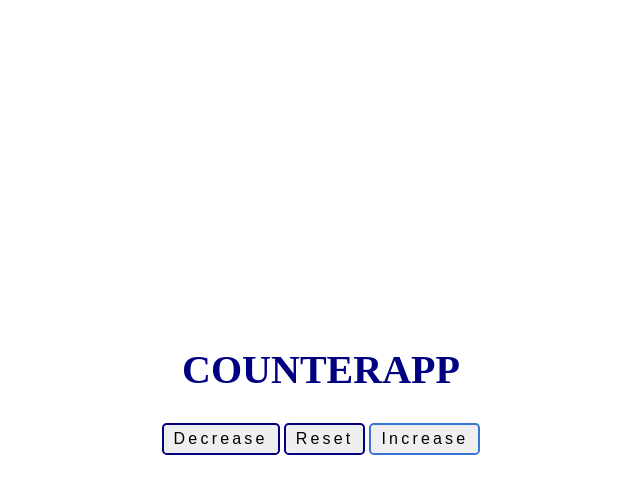
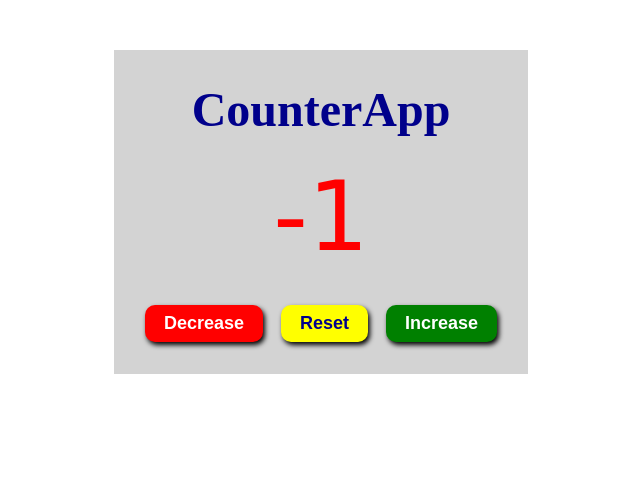
Before and after one commit to JP-Edagwhare/week4task, a plain HTML site: page index.html in a window 1280 px wide. Both pictures are taken after a click on the button "Decrease". Shown: the whole page, without its empty margins (319-959 px from the left). Drawn offline with Linux system fonts and the light colour scheme.

Commit message:
submitted file for week 4 counter app

```diff
--- a/index.html
+++ b/index.html
@@ -1,13 +1,13 @@
 <!DOCTYPE html>
 <html lang="en">
-<head>
-    <meta charset="UTF-8">
-    <meta http-equiv="X-UA-Compatible" content="IE=edge">
-    <meta name="viewport" content="width=device-width, initial-scale=1.0">
-    <title>Counter App</title>
-    <link rel="stylesheet" href="./style.css">
-</head>
-<body>
+  <head>
+    <meta charset="UTF-8" />
+    <meta http-equiv="X-UA-Compatible" content="IE=edge" />
+    <meta name="viewport" content="width=device-width, initial-scale=1.0" />
+    <title>Counter123</title>
+    <link rel="stylesheet" href="./style.css" />
+  </head>
+  <body>
     <main>
       <h1>CounterApp</h1>
       <p id="numdisplay"></p>
@@ -17,7 +17,6 @@
         <button id="increase">Increase</button>
       </div>
     </main>
-    <script src="main.js"></script>
-
-</body>
+  </body>
+  <script src="./main.js"></script>
 </html>
--- a/main.js
+++ b/main.js
@@ -1,30 +1,41 @@
-var countnum = 1;
-    document.getElementById("display").innerHTML=countnum;
+const decreaseBtn = document.querySelector("#decrease");
+const resetBtn = document.querySelector("#reset");
+const increaseBtn = document.querySelector("#increase");
 
-function decrease(){
-    countnum--;
-    document.getElementById("display").innerHTML=countnum;
-    document.getElementById("btndec").addEventListener("click", decreaseColor);
-}
-function reset(){
-    countrst=0;
-    document.getElementById("display").innerHTML=countrst;
-    document.getElementById("btnrst").addEventListener("click", resetColor);
-}
-function increase(){
-    countnum++;
-    document.getElementById("display").innerHTML=countnum;
-    document.getElementById("btninc").addEventListener("click", increaseColor);
-}
+let count = 0;
+document.getElementById("numdisplay").innerHTML = count;
 
-function decreaseColor(){
-    document.getElementById("display").setAttribute("style", "color:red");
-    }
+decreaseBtn.addEventListener("click", function () {
+  count--;
+  document.getElementById("numdisplay").innerHTML = count;
 
-function resetColor(){
-    document.getElementById("display").setAttribute("style", "color:black");
-}
+  if (count > 0) {
+    document.getElementById("numdisplay").style.color = "green";
+  } else if (count < 0) {
+    document.getElementById("numdisplay").style.color = "red";
+  } else {
+    document.getElementById("numdisplay").style.color = "black";
+  }
+});
 
-function increaseColor(){
-    document.getElementById("display").setAttribute("style", "color:green");
-}
+resetBtn.addEventListener("click", function () {
+  count = 0;
+  document.getElementById("numdisplay").innerHTML = count;
+
+  if (count === 0) {
+    document.getElementById("numdisplay").style.color = "black";
+  }
+});
+
+increaseBtn.addEventListener("click", function () {
+  count++;
+  document.getElementById("numdisplay").innerHTML = count;
+
+  if (count > 0) {
+    document.getElementById("numdisplay").style.color = "green";
+  } else if (count < 0) {
+    document.getElementById("numdisplay").style.color = "red";
+  } else {
+    document.getElementById("numdisplay").style.color = "black";
+  }
+});
--- a/style.css
+++ b/style.css
@@ -1,44 +1,63 @@
-*{
+* {
     margin: 0px;
     padding: 0px;
   }
-body{
-    height: 100vh;
+
+  body {
     display: grid;
     place-content: center;
+    margin-top: 50px;
   }
-.container{
+  main {
     background-color: lightgray;
-    height: 40vh;
-    width: fit-content;
-    padding: 10%;
+    width: 350px;
+    height: fit-content;
+    padding: 2rem;
   }
-.btn-counter{
-    display: flex;
-    gap: 10px;
-    flex-direction: row;
-}
-h1, p, button{
-    margin: 15px 0;
-}
-h1{
-    font-size: 2.5em;
-    color: navy;
-    text-transform: uppercase;
+
+  h1 {
+    margin-bottom: 1.5rem;
+    font-size: 3rem;
+    color: darkblue;
     text-align: center;
   }
-p{
-    font-size: 4em;
+
+  p {
+    font-size: 6rem;
     text-align: center;
+    font-family:cursive;
+    margin-bottom: 2rem;
   }
-button{
-   padding: 5px 10px;
-   font-size: 16px;
-   border-radius: 0.3em;
-   letter-spacing: 0.2em;
-   border: 2px solid navy;
+
+  div {
+    display: flex;
+    gap: 5%;
+    justify-content: center;
+  }
+
+  button {
+    font-size: 18px;
+    padding: 0.5rem 1.2rem;
+    color: white;
+    font-weight: bold;
+    border-radius: 10px;
+    border: 0px;
+    box-shadow: black 2px 3px 5px;
     cursor: pointer;
   }
-#increase{
-    border: 2px solid rgb(57, 117, 214);
+  button:hover {
+    width: 150px;
   }
+
+  #increase {
+    background-color: green;
+  }
+
+  #decrease {
+    background-color: red;
+  }
+
+  #reset {
+    background-color: yellow;
+    color: darkblue;
+  }
```
Lines whose indentation alone changed are shown as unchanged.
